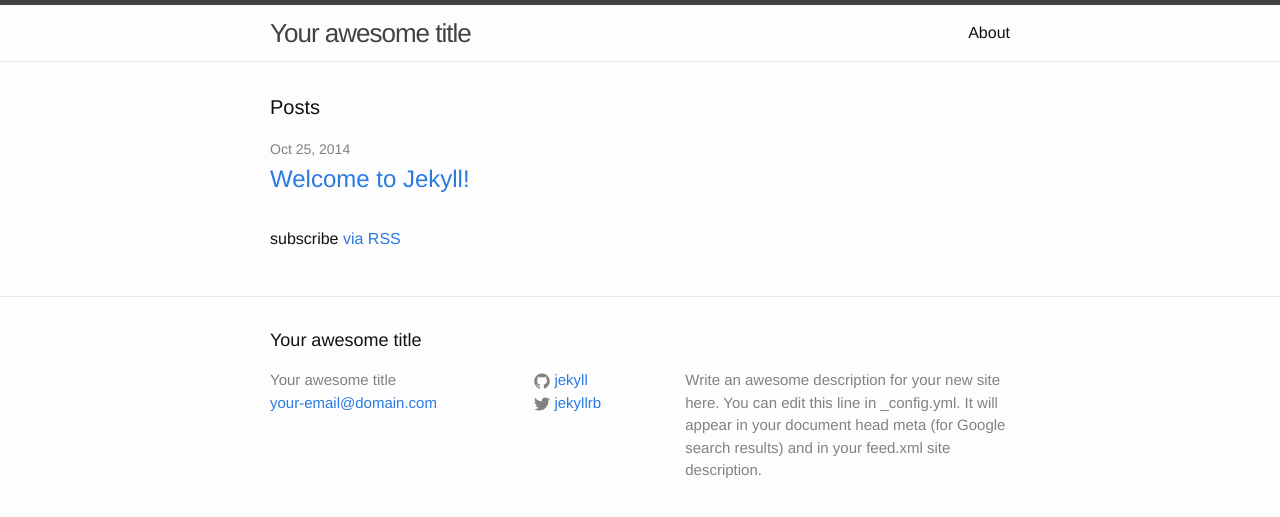
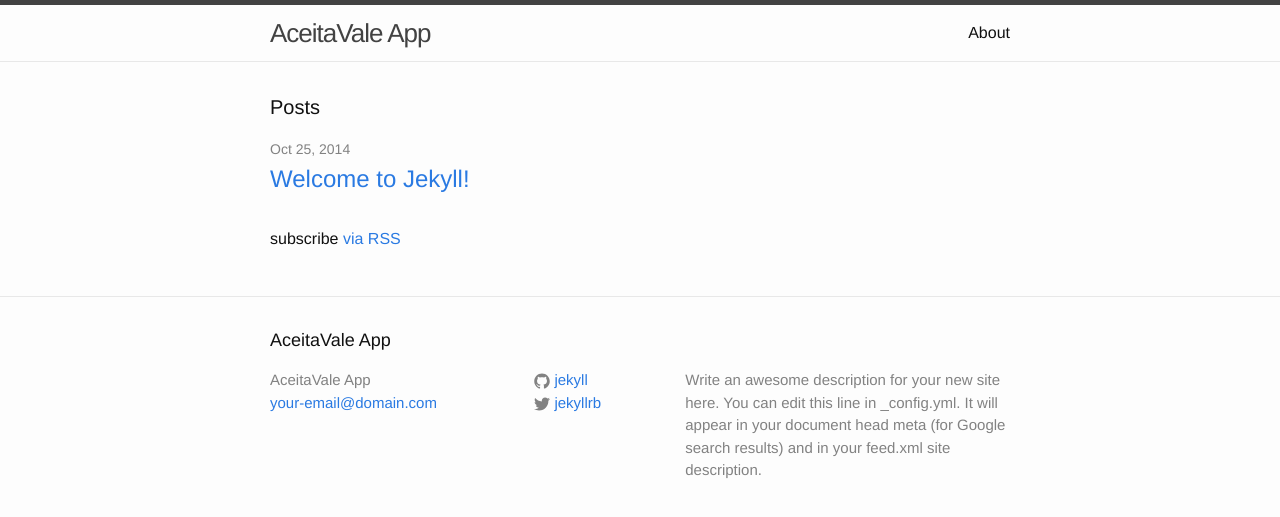
Before and after one commit to aceitavale/aceitavale.github.io, a Jekyll site: the page built from index.html, in a window 1280 px wide. Shown: the top 517 px of the page. Built offline with Jekyll 4.4.1, drawn with Linux system fonts in a browser that asks for light colours.

Commit message:
CHange app name

```diff
--- a/_config.yml
+++ b/_config.yml
@@ -1,5 +1,5 @@
 # Site settings
-title: Your awesome title
+title: AceitaVale App
 email: your-email@domain.com
 description: > # this means to ignore newlines until "baseurl:"
   Write an awesome description for your new site here. You can edit this
```
